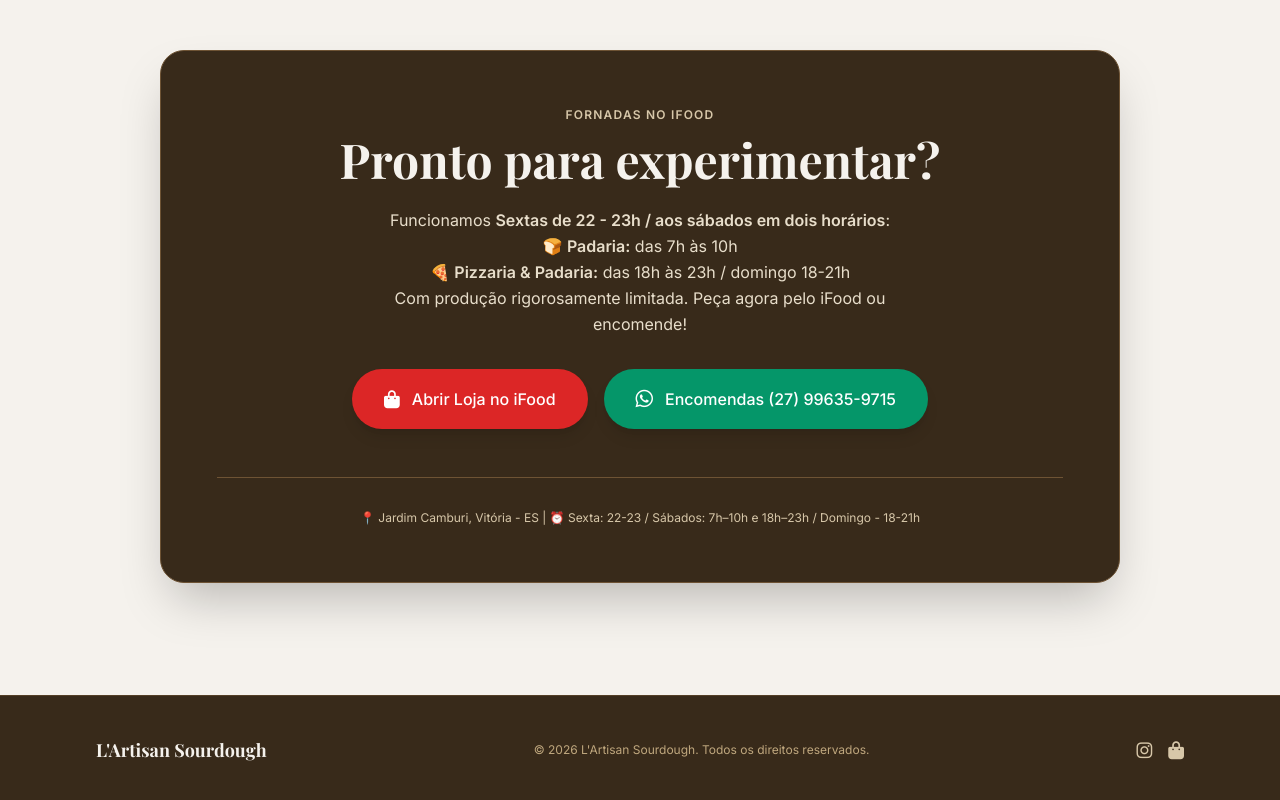
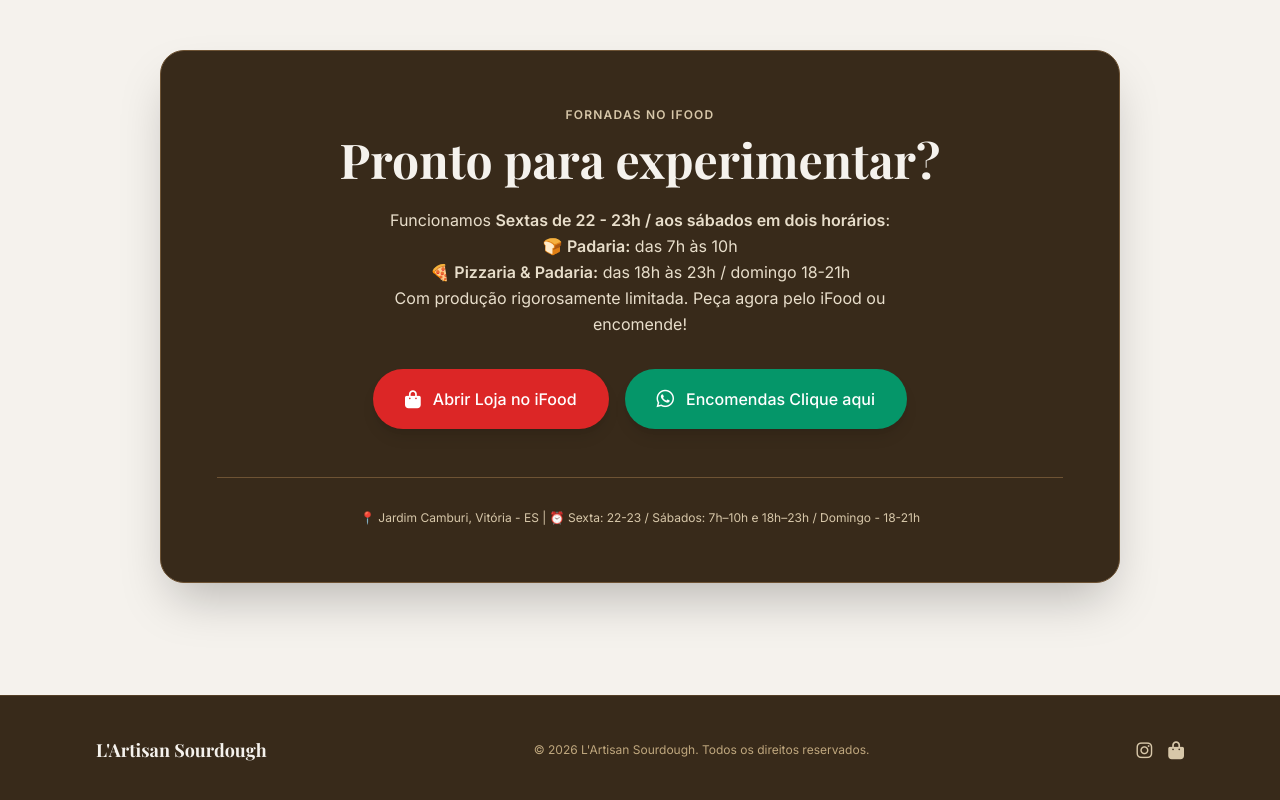
Before and after one commit to lartisansourdough/lartisan-site, a plain HTML site: page index.html in a window 1280 px wide. Shown: the part 6050-6850 px from the top of the page. Drawn offline with nearby package versions, Linux system fonts and the light colour scheme; a web font is replaced by a local one.

Commit message:
Update index.html

```diff
--- a/index.html
+++ b/index.html
@@ -543,7 +543,7 @@
                 </a>
                 <a href="https://wa.me/5527996359715" target="_blank" rel="noopener noreferrer" class="bg-emerald-600 hover:bg-emerald-700 text-white font-medium px-8 py-4 rounded-full shadow-lg transition-all flex items-center space-x-3 text-base">
                     <i class="fa-brands fa-whatsapp text-xl"></i>
-                    <span>Encomendas (27) 99635-9715</span>
+                    <span>Encomendas Clique aqui</span>
                 </a>
             </div>
 
```
